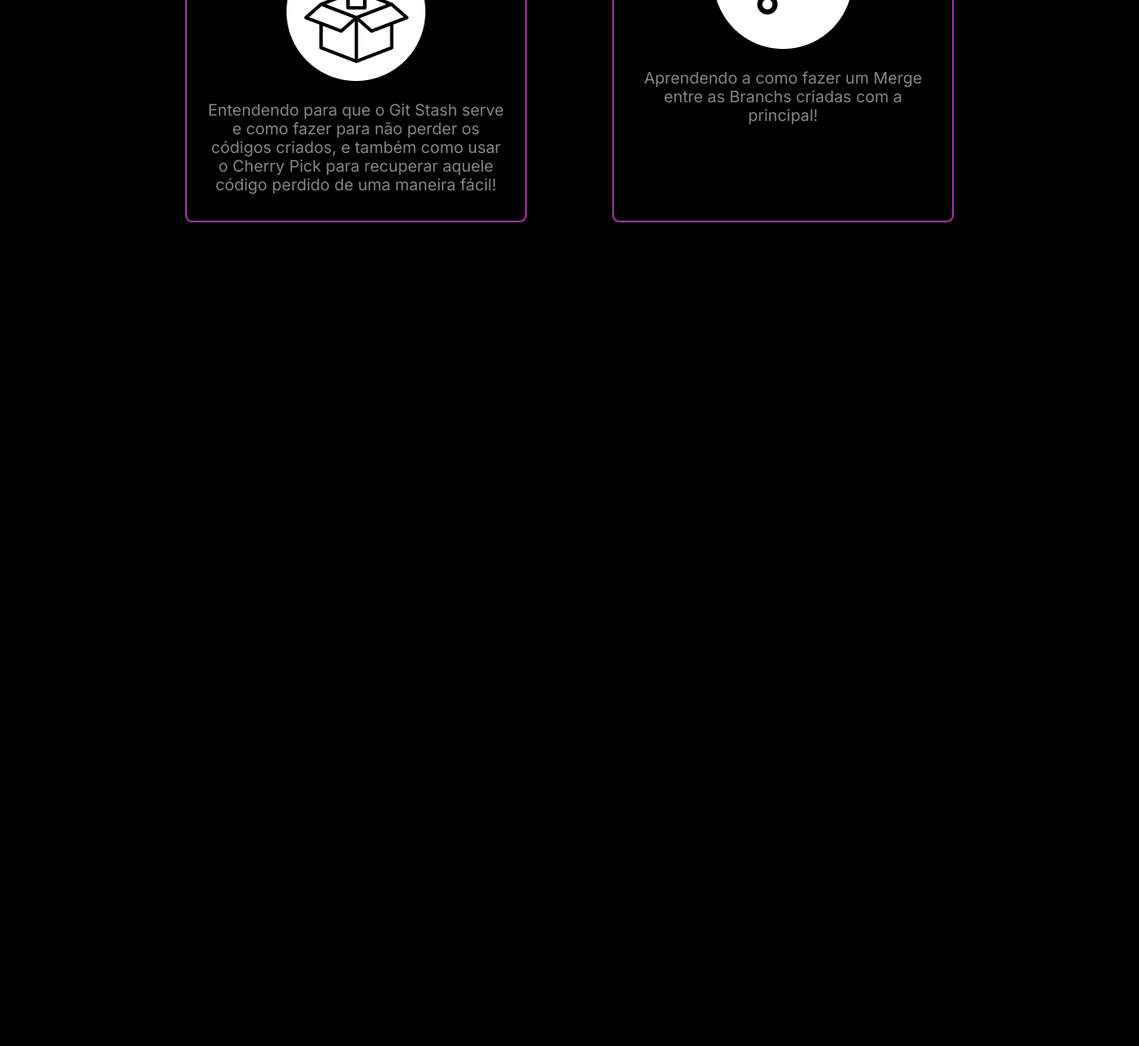
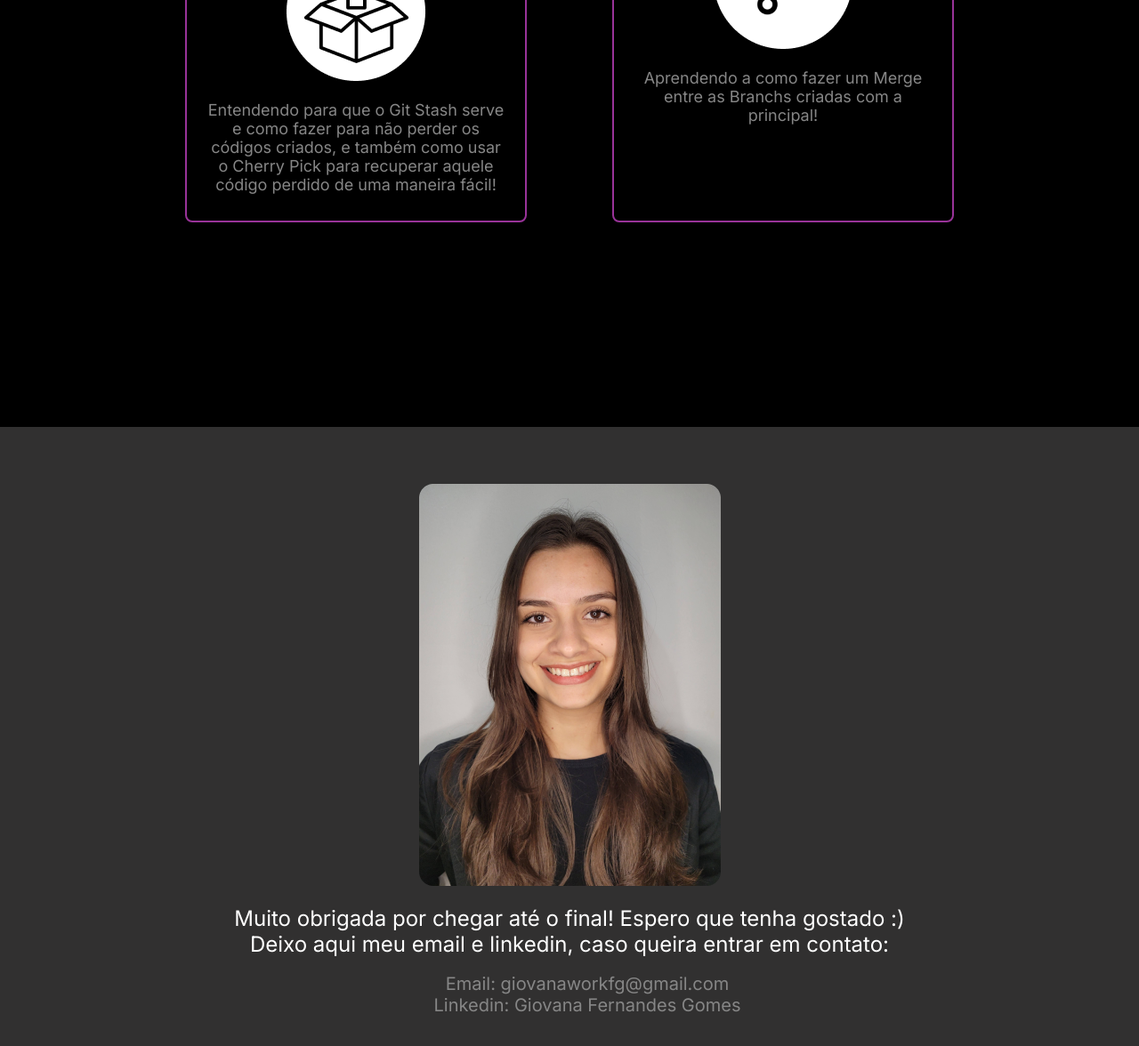
Before and after one commit to giovanafg/Entendendo-Git-e-GitHub, a plain HTML site: page index.html in a window 1280 px wide. Shown: the part 2208-3384 px from the top of the page at 89% size. Before the commit the page ends 2508 px from the top, so only its background shows below. Drawn offline with Linux system fonts and the light colour scheme.

Commit message:
acrescentou-footer

```diff
--- a/index.html
+++ b/index.html
@@ -60,7 +60,21 @@
 
             </ul>
         </main>
+        <footer class="footer">
+            <div class="rodape">
+                <img class="foto-gi" src="assets/gi 1.png" alt="imagem">
+                <p class="descrição-gi">
+                    Muito obrigada por chegar até o final! Espero que tenha gostado :)<br>
+                    Deixo aqui meu email e linkedin, caso queira entrar em contato:<br>
 
+                <ul class="lista-redes-sociais">
+                     <li class="lista"><a class="link" href="giovanaworkfg@gmail.com">Email: giovanaworkfg@gmail.com</a></li>
+                    <li class="lista"><a class="link"href="https://www.linkedin.com/in/giovana-fernandes-gomes-489923235/">Linkedin: Giovana Fernandes Gomes </a></li>
+                </ul>
+
+                </p>
+            </div>
+        </footer>
     </header>
 
 </body>
--- a/style.css
+++ b/style.css
@@ -169,14 +169,46 @@ a:hover{
 
 }
 
+.footer {
+    text-align: center;
 
-/*.footer {
-    background: rgb(9, 128, 120);
-    display: flex;
-    margin-top: 1000px;
-    position: absolute;
-    width: 100%;
-    height: 486px;
-    top: 1500px;
+}
 
-}*/
+.rodape {
+    background: #313030;
+    padding: 64px 0 64px 0;
+    margin-top: 180px;
+}
+
+.descrição-gi {
+    font-size: 24px;
+    padding-top: 18px;
+    font-family: 'Inter', sans-serif;
+    font-weight: 400;
+    color: white;
+
+}
+
+.lista {
+    list-style: none;
+
+}
+
+.lista-redes-sociais {
+    padding-top: 18px;
+}
+
+.link {
+    text-decoration: none;
+    font-size: 20px;
+    padding-top: 18px;
+    font-family: 'Inter', sans-serif;
+    font-weight: 400;
+    color: #868686;
+
+
+}
+
+.link:hover {
+    color: rgb(59, 7, 75);
+}
```
Also changed, not shown: assets/gi 1.png (added).
